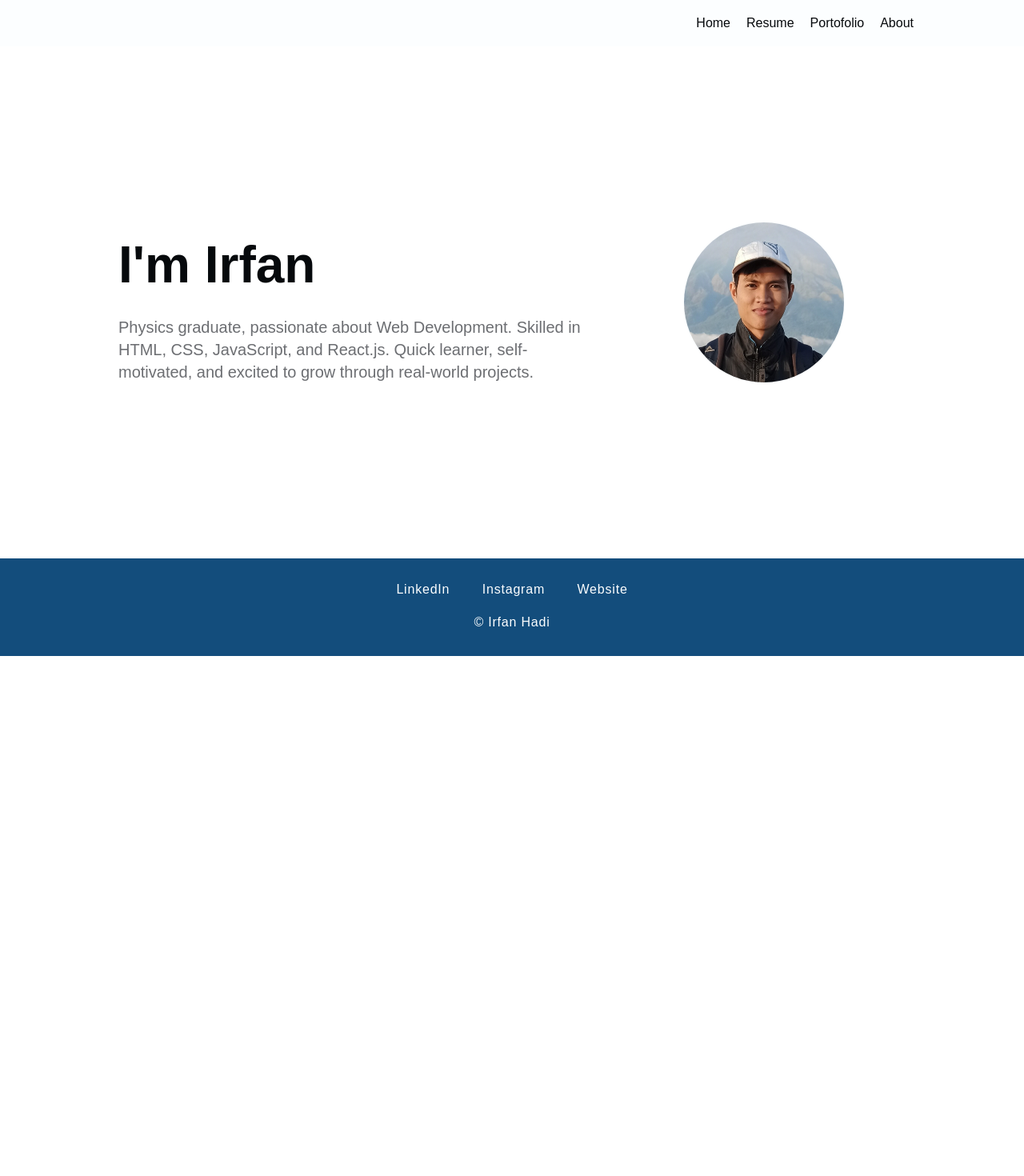
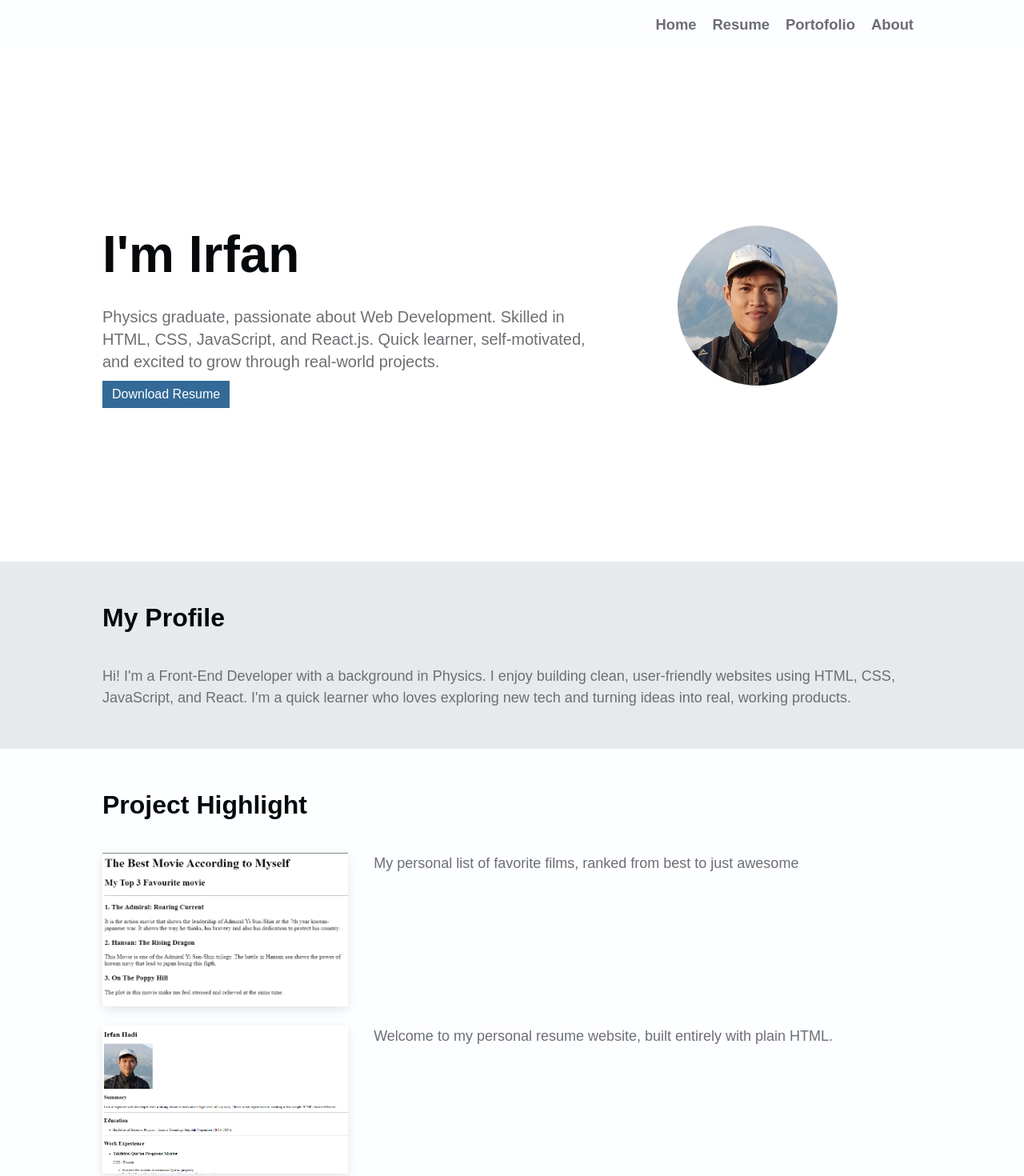
Before and after one commit to irfanhadiProject/personal-website-react, a React (Vite) app: page / in a window 1280 px wide. Shown: the top 1470 px of the page at 80% size. Before the commit the page ends 820 px from the top, so only its background shows below. Built offline with nearby package versions, Linux system fonts and the light colour scheme.

Commit message:
Design homepage UI

```diff
--- /dev/null
+++ b/src/components/AboutSummary.jsx
@@ -0,0 +1,19 @@
+import styles from './AboutSummary.module.css';
+
+function AboutSummary() {
+  return (
+    <article className={styles.profile}>
+      <div>
+        <h2>My Profile</h2>
+        <p>
+          Hi! I'm a Front-End Developer with a background in Physics. I enjoy
+          building clean, user-friendly websites using HTML, CSS, JavaScript,
+          and React. I'm a quick learner who loves exploring new tech and
+          turning ideas into real, working products.
+        </p>
+      </div>
+    </article>
+  );
+}
+
+export default AboutSummary;
--- /dev/null
+++ b/src/components/AboutSummary.module.css
@@ -0,0 +1,26 @@
+.profile {
+  display: flex;
+  justify-content: center;
+  padding: 50px 0;
+  background-color: #e6eaed;
+}
+
+.profile div {
+  max-width: 1024px;
+  padding: 0 20px;
+}
+
+.profile h2 {
+  margin-bottom: 40px;
+}
+
+.profile p {
+  display: flex;
+  color: #6c6e72;
+}
+
+@media (max-width: 1024px) {
+  .profile p {
+    flex-direction: column;
+  }
+}
--- a/src/components/Container.module.css
+++ b/src/components/Container.module.css
@@ -1,10 +1,10 @@
 .container {
   max-width: 1024px;
+  padding: 0 10px;
 }
 
 .title {
   margin-bottom: 40px;
-  padding-left: 10px;
 }
 
 .content {
--- a/src/components/Intro.jsx
+++ b/src/components/Intro.jsx
@@ -11,6 +11,7 @@ function Intro() {
             CSS, JavaScript, and React.js. Quick learner, self-motivated, and
             excited to grow through real-world projects.
           </p>
+          <button>Download Resume</button>
         </div>
         <div className={styles.picture}>
           <img
--- a/src/components/Intro.module.css
+++ b/src/components/Intro.module.css
@@ -8,10 +8,10 @@
 .container {
   max-width: 1024px;
   display: flex;
+  padding: 0 10px;
 }
 
 .content {
-  padding: 20px;
   width: 60%;
   color: #06090c;
 }
@@ -39,6 +39,18 @@
   width: 200px;
 }
 
+.intro button {
+  background: #336a97;
+  color: white;
+  padding: 0.5rem 0.75rem;
+  font-size: 1rem;
+}
+
+.intro button:hover {
+  background: #92ceff;
+  transform: scale(1.03);
+}
+
 @media (max-width: 1024px) {
   .container {
     flex-direction: column;
--- a/src/components/Navbar.module.css
+++ b/src/components/Navbar.module.css
@@ -30,9 +30,10 @@
 .navigation li a {
   position: relative;
   text-decoration: none;
-  font-weight: 500;
+  font-size: 1.15rem;
+  font-weight: 600;
   margin: 10px;
-  color: #06090c;
+  color: #6c6e72;
 }
 
 .navigation li a::after {
--- /dev/null
+++ b/src/components/ProjectHighlight.jsx
@@ -0,0 +1,30 @@
+import styles from './ProjectHighlight.module.css';
+
+function ProjectHighlight() {
+  return (
+    <article className={styles.project}>
+      <div>
+        <h2>Project Highlight</h2>
+        <ul>
+          <li>
+            <img src="/src/assets/images/movie-ranking.png" />
+            <p>
+              My personal list of favorite films, ranked from best to just
+              awesome
+            </p>
+          </li>
+
+          <li>
+            <img src="/src/assets/images/html-only-resume.png" />
+            <p>
+              Welcome to my personal resume website, built entirely with plain
+              HTML.
+            </p>
+          </li>
+        </ul>
+      </div>
+    </article>
+  );
+}
+
+export default ProjectHighlight;
--- /dev/null
+++ b/src/components/ProjectHighlight.module.css
@@ -0,0 +1,43 @@
+.project {
+  display: flex;
+  justify-content: center;
+  padding: 50px 0;
+  background-color: #fcfeff;
+}
+
+.project div {
+  max-width: 1024px;
+  padding: 0 20px;
+}
+
+.project h2 {
+  margin-bottom: 40px;
+}
+
+.project ul {
+  display: flex;
+  flex-direction: column;
+  gap: 1.5rem;
+}
+
+.project li {
+  display: flex;
+  gap: 2rem;
+}
+
+.project img {
+  width: 30%;
+  height: 30%;
+  box-shadow: 0 4px 12px rgba(0, 0, 0, 0.1);
+}
+
+.project p {
+  display: flex;
+  color: #6c6e72;
+}
+
+@media (max-width: 1024px) {
+  .project p {
+    flex-direction: column;
+  }
+}
--- a/src/index.css
+++ b/src/index.css
@@ -61,6 +61,12 @@ li {
   list-style: none;
 }
 
+button {
+  border: none;
+  box-sizing: border-box;
+  transition: all 0.2s ease;
+}
+
 .sticky {
   position: fixed;
   top: 0;
--- a/src/pages/HomePage.jsx
+++ b/src/pages/HomePage.jsx
@@ -1,9 +1,13 @@
+import AboutSummary from '../components/AboutSummary';
 import Intro from '../components/Intro';
+import ProjectHighlight from '../components/ProjectHighlight';
 
 function HomePage() {
   return (
     <>
       <Intro />
+      <AboutSummary />
+      <ProjectHighlight />
     </>
   );
 }
```
